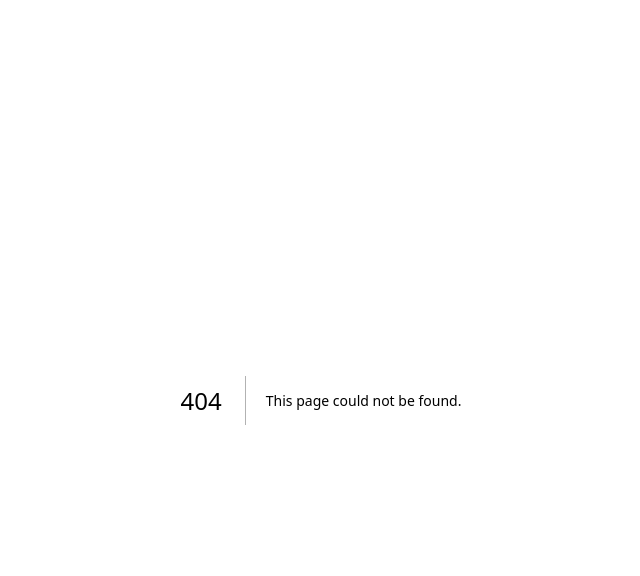
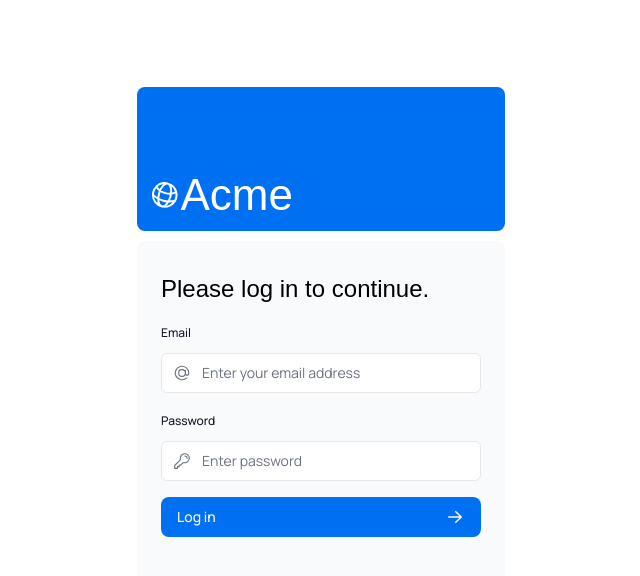
Before and after one commit to deji-ice/nextjs-dashboard, a Next.js app: page /login in a window 1280 px wide. Before the commit this address had no page. Shown: the top 576 px of the page, without its empty margins (319-959 px from the left). Built offline with nearby package versions, Linux system fonts and the light colour scheme; a web font is replaced by a local one.

Commit message:
Refactor login page component to use AcmeLogo and LoginForm components

```diff
--- /dev/null
+++ b/app/login/page.tsx
@@ -0,0 +1,17 @@
+import AcmeLogo from '@/app/ui/acme-logo';
+import LoginForm from '@/app/ui/login-form';
+
+export default function LoginPage() {
+  return (
+    <main className="flex items-center justify-center md:h-screen">
+      <div className="relative mx-auto flex w-full max-w-[400px] flex-col space-y-2.5 p-4 md:-mt-32">
+        <div className="flex h-20 w-full items-end rounded-lg bg-blue-500 p-3 md:h-36">
+          <div className="w-32 text-white md:w-36">
+            <AcmeLogo />
+          </div>
+        </div>
+        <LoginForm />
+      </div>
+    </main>
+  );
+}
```
Also changed, not shown: package.json (+6 -3 lines), 1 other file (tests, documents, lock files or other folders).
